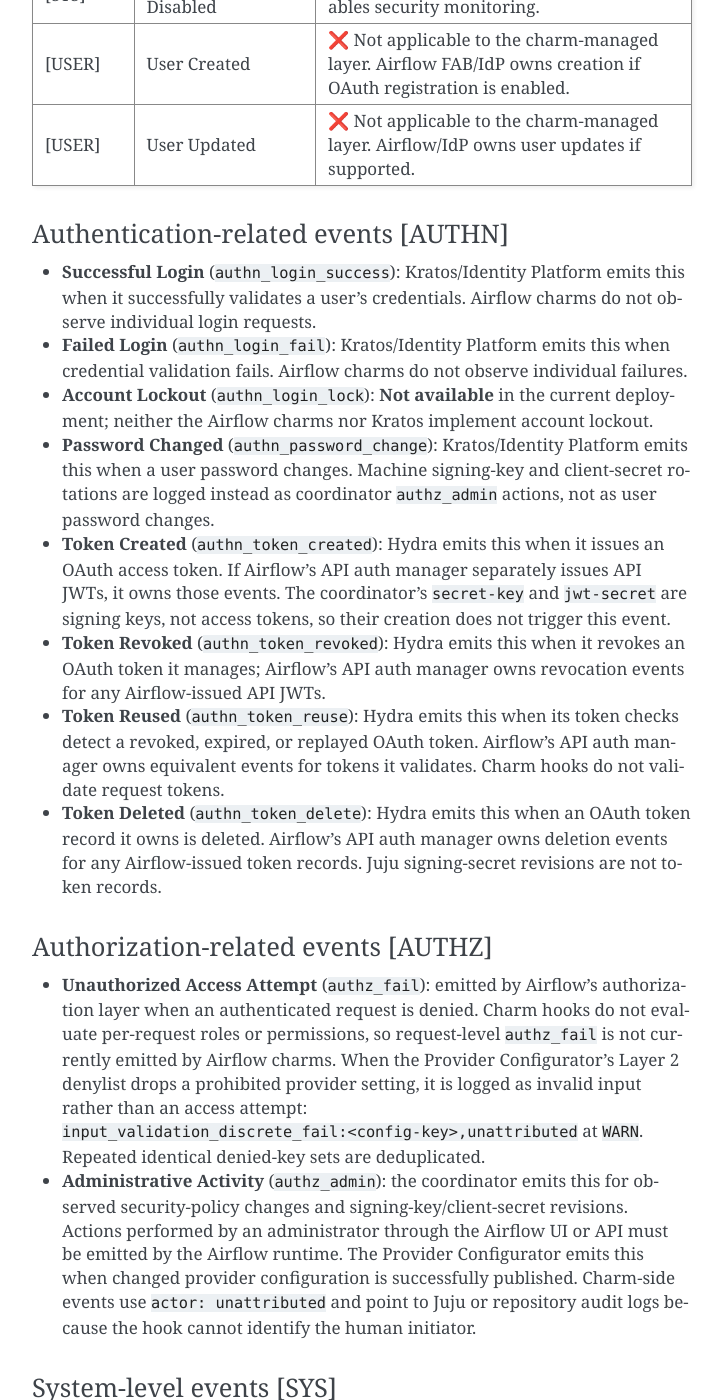
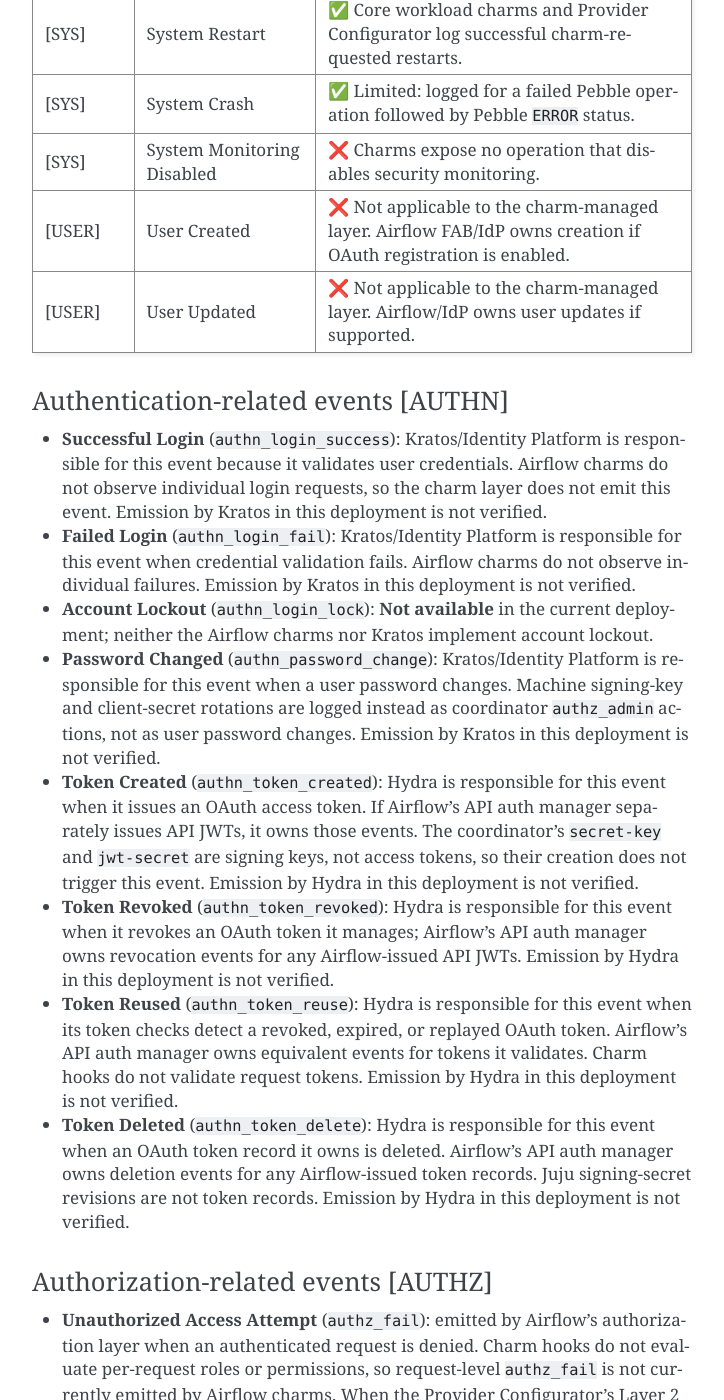
Before and after one commit to canonical/charmed-airflow-documentation, a Sphinx documentation site: the page built from docs/reference/security/logging.rst, in a window 1280 px wide and 1400 px high, scrolled down 2358 px. Shown: the whole window, without its empty margins (388-1112 px from the left). Built offline with Sphinx 7.4.7, drawn with Linux system fonts in a browser that asks for light colours; some of the changed text lies outside the part shown.

Commit message:
aligned all events with kratos emission verification

```diff
--- a/docs/reference/security/logging.rst
+++ b/docs/reference/security/logging.rst
@@ -54,28 +54,28 @@ inapplicable to the Airflow product.
      - Charm-layer coverage / owner
    * - [AUTHN]
      - Successful Login
-     - ❌ Kratos validates user credentials; the Identity Platform owns the login event.
+     - ❌ Kratos validates user credentials; the Identity Platform owns the login event; emission is not verified here.
    * - [AUTHN]
      - Failed Login
-     - ❌ Kratos rejects user credentials; the Identity Platform owns the failure event.
+     - ❌ Kratos rejects user credentials; the Identity Platform owns the failure event; emission is not verified here.
    * - [AUTHN]
      - Account Lockout
      - ❌ Not available: neither the Airflow charms nor Kratos implement account lockout.
    * - [AUTHN]
      - Password Changed
-     - ❌ Kratos/Identity Platform owns user password changes. Machine signing-key/client-secret rotations use [AUTHZ] administrative events instead.
+     - ❌ Kratos/Identity Platform owns user password changes; emission is not verified here. Machine signing-key/client-secret rotations use [AUTHZ] administrative events instead.
    * - [AUTHN]
      - Token Created
-     - ❌ Hydra owns OAuth access-token issuance. Airflow API JWTs, if issued by Airflow, belong to its API auth manager. Signing-key creation is not token creation.
+     - ❌ Hydra owns OAuth access-token issuance; emission is not verified here. Airflow API JWTs, if issued by Airflow, belong to its API auth manager. Signing-key creation is not token creation.
    * - [AUTHN]
      - Token Revoked
-     - ❌ Hydra owns OAuth token revocation; Airflow's API auth manager owns any Airflow-issued API JWTs.
+     - ❌ Hydra owns OAuth token revocation; emission is not verified here. Airflow's API auth manager owns any Airflow-issued API JWTs.
    * - [AUTHN]
      - Token Reused
-     - ❌ Hydra checks OAuth tokens; the component validating a rejected, revoked, or replayed token should emit this event.
+     - ❌ Hydra checks OAuth tokens; the component validating a rejected, revoked, or replayed token should emit this event; emission is not verified here.
    * - [AUTHN]
      - Token Deleted
-     - ❌ Hydra owns OAuth token records; Airflow's API auth manager owns any Airflow-issued API JWT records.
+     - ❌ Hydra owns OAuth token records; emission is not verified here. Airflow's API auth manager owns any Airflow-issued API JWT records.
    * - [AUTHZ]
      - Unauthorized Access Attempt
      - ❌ Airflow's authorization layer owns request-level denials; charm hooks do not evaluate per-request permissions.
@@ -107,31 +107,36 @@ inapplicable to the Airflow product.
 Authentication-related events [AUTHN]
 ~~~~~~~~~~~~~~~~~~~~~~~~~~~~~~~~~~~~~~
 
-* **Successful Login** (``authn_login_success``): Kratos/Identity Platform emits this
-  when it successfully validates a user's credentials. Airflow charms do not observe
-  individual login requests.
-* **Failed Login** (``authn_login_fail``): Kratos/Identity Platform emits this when
-  credential validation fails. Airflow charms do not observe individual failures.
+* **Successful Login** (``authn_login_success``): Kratos/Identity Platform is responsible
+  for this event because it validates user credentials. Airflow charms do not observe
+  individual login requests, so the charm layer does not emit this event. Emission by
+  Kratos in this deployment is not verified.
+* **Failed Login** (``authn_login_fail``): Kratos/Identity Platform is responsible for
+  this event when credential validation fails. Airflow charms do not observe individual
+  failures. Emission by Kratos in this deployment is not verified.
 * **Account Lockout** (``authn_login_lock``): **Not available** in the current
   deployment; neither the Airflow charms nor Kratos implement account lockout.
-* **Password Changed** (``authn_password_change``): Kratos/Identity Platform emits
-  this when a user password changes. Machine signing-key and client-secret rotations
-  are logged instead as coordinator ``authz_admin`` actions, not as user password
-  changes.
-* **Token Created** (``authn_token_created``): Hydra emits this when it issues an
-  OAuth access token. If Airflow's API auth manager separately issues API JWTs, it
-  owns those events. The coordinator's ``secret-key`` and ``jwt-secret`` are signing
-  keys, not access tokens, so their creation does not trigger this event.
-* **Token Revoked** (``authn_token_revoked``): Hydra emits this when it revokes an
-  OAuth token it manages; Airflow's API auth manager owns revocation events for any
-  Airflow-issued API JWTs.
-* **Token Reused** (``authn_token_reuse``): Hydra emits this when its token checks
-  detect a revoked, expired, or replayed OAuth token. Airflow's API auth manager
-  owns equivalent events for tokens it validates. Charm hooks do not validate
-  request tokens.
-* **Token Deleted** (``authn_token_delete``): Hydra emits this when an OAuth token
-  record it owns is deleted. Airflow's API auth manager owns deletion events for any
-  Airflow-issued token records. Juju signing-secret revisions are not token records.
+* **Password Changed** (``authn_password_change``): Kratos/Identity Platform is
+  responsible for this event when a user password changes. Machine signing-key and
+  client-secret rotations are logged instead as coordinator ``authz_admin`` actions,
+  not as user password changes. Emission by Kratos in this deployment is not verified.
+* **Token Created** (``authn_token_created``): Hydra is responsible for this event when
+  it issues an OAuth access token. If Airflow's API auth manager separately issues API
+  JWTs, it owns those events. The coordinator's ``secret-key`` and ``jwt-secret`` are
+  signing keys, not access tokens, so their creation does not trigger this event.
+  Emission by Hydra in this deployment is not verified.
+* **Token Revoked** (``authn_token_revoked``): Hydra is responsible for this event when
+  it revokes an OAuth token it manages; Airflow's API auth manager owns revocation
+  events for any Airflow-issued API JWTs. Emission by Hydra in this deployment is not
+  verified.
+* **Token Reused** (``authn_token_reuse``): Hydra is responsible for this event when its
+  token checks detect a revoked, expired, or replayed OAuth token. Airflow's API auth
+  manager owns equivalent events for tokens it validates. Charm hooks do not validate
+  request tokens. Emission by Hydra in this deployment is not verified.
+* **Token Deleted** (``authn_token_delete``): Hydra is responsible for this event when an
+  OAuth token record it owns is deleted. Airflow's API auth manager owns deletion events
+  for any Airflow-issued token records. Juju signing-secret revisions are not token
+  records. Emission by Hydra in this deployment is not verified.
 
 Authorization-related events [AUTHZ]
 ~~~~~~~~~~~~~~~~~~~~~~~~~~~~~~~~~~~~
@@ -192,6 +197,34 @@ Operational boundaries
 
 ``[SYS]`` events describe transitions observed or initiated by a charm through Pebble. They are not a complete record of Kubernetes pod eviction, node failure, OOM termination, or every process restart.
 
+Locating events in Juju logs
+~~~~~~~~~~~~~~~~~~~~~~~~~~~~~~
+
+Security events are read directly from the charm log stream with ``juju debug-log``. Each
+record is a single line containing the ``owasp_event`` JSON object, so operators can
+filter for the key and pretty-print the matches with ``jq``:
+
+.. code-block:: bash
+
+   # Replay all buffered logs and show only security events
+   juju debug-log --replay --no-tail | grep -o '{"owasp_event".*}' | jq .
+
+The ``grep -o`` step strips the Juju log prefix so that only the JSON object is passed
+to ``jq``. To narrow the output to a specific component or event type, filter on the
+``appid`` and ``event`` fields:
+
+.. code-block:: bash
+
+   # Show only API server restarts
+   juju debug-log --replay --no-tail \
+     | grep -o '{"owasp_event".*}' \
+     | jq 'select(.owasp_event.appid == "airflow.api-server"
+                  and (.owasp_event.event | startswith("sys_restart")))'
+
+Omit ``--replay --no-tail`` to follow new events as they are emitted. These commands
+verify that events are being produced; they are not a substitute for forwarding the
+logs to a durable, searchable store.
+
 The charm log stream is not automatically a SIEM destination. Operators must
 configure log forwarding and JSON field extraction for their environment. The
 implementation repository contains experimental `Sigma <https://sigmahq.io/>`_
```
Also changed, not shown: other parts of docs/reference/security/logging.rst (+2 -2 lines).
